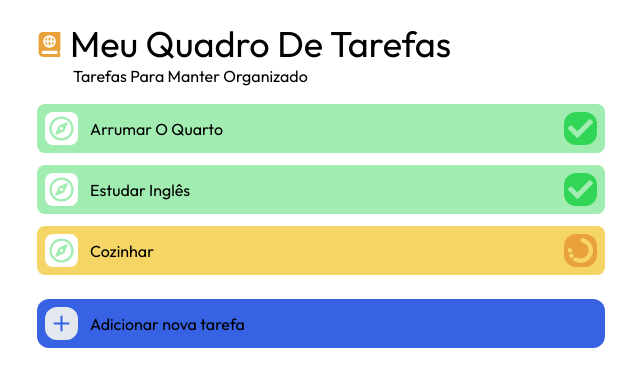
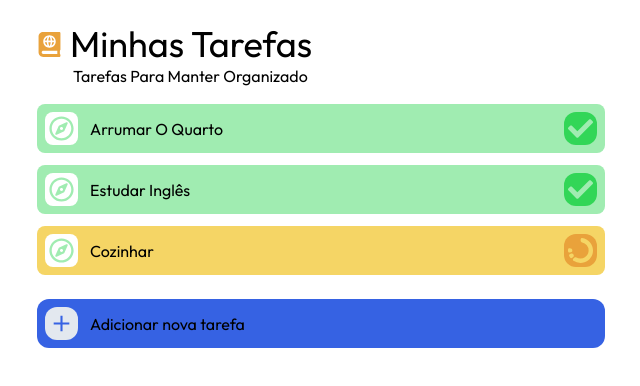
Before and after one commit to Igorwalace/Lista-de-Tarefas, a Next.js app: page / in a window 1280 px wide. Shown: the top 386 px of the page, without its empty margins (319-959 px from the left). Built offline with nearby package versions, Linux system fonts and the light colour scheme.

Commit message:
Atualizar o divTitle.tsx

```diff
--- a/src/app/pages/componentes/divTitle.tsx
+++ b/src/app/pages/componentes/divTitle.tsx
@@ -5,7 +5,7 @@ const DivTitle = () => {
         <>
             <h1 className="flex items-center gap-2 capitalize text-4xl">
                 <FaAtlas className="text-[#E9A23B]" size={25} />
-                Meu quadro de tarefas
+                Minhas tarefas
             </h1>
             <p className="text-base ml-9 capitalize">Tarefas para manter organizado</p>
         </>
```
